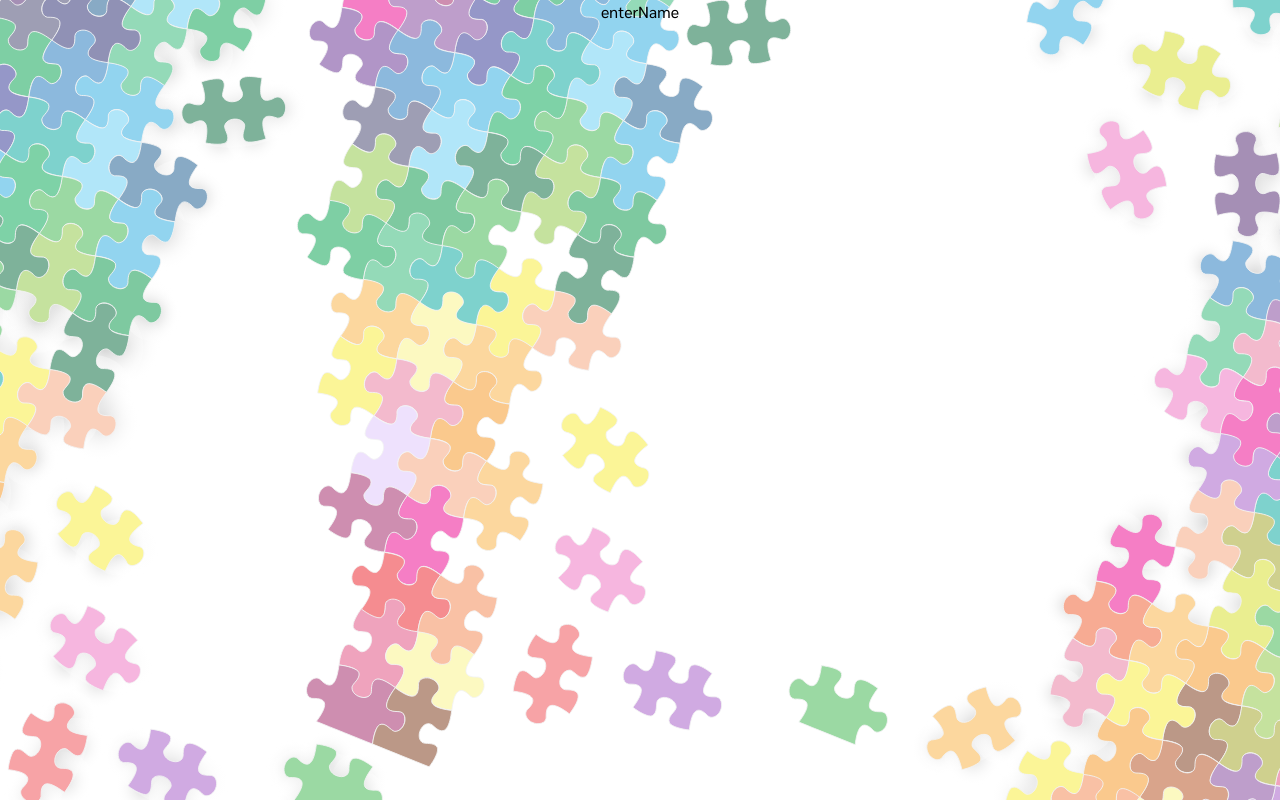
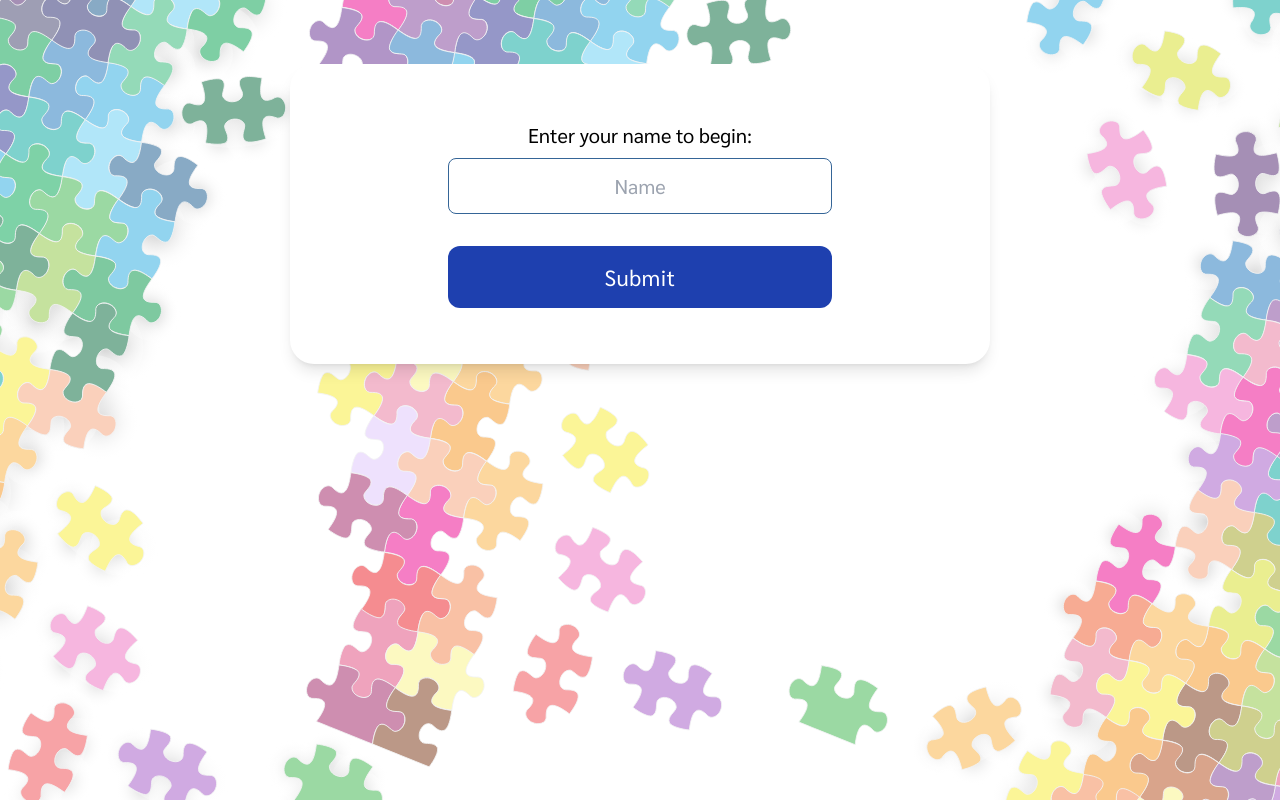
Before and after one commit to matt-powelldev2784/nback-task, a React (Vite) app: page / in a window 1280 px wide. Both pictures are taken after a click on the button "Start Game". Built offline with nearby package versions, Linux system fonts and the light colour scheme.

Commit message:
feat: add enter name screen

```diff
--- a/package.json
+++ b/package.json
@@ -23,8 +23,11 @@
     "typecheck": "tsc --project tsconfig.json --noEmit"
   },
   "dependencies": {
+    "@hookform/resolvers": "^3.9.0",
     "react": "^18.3.1",
-    "react-dom": "^18.3.1"
+    "react-dom": "^18.3.1",
+    "react-hook-form": "^7.53.0",
+    "yup": "^1.4.0"
   },
   "devDependencies": {
     "@testing-library/jest-dom": "^6.5.0",
@@ -32,6 +35,7 @@
     "@types/node": "^20.16.5",
     "@types/react": "^18.3.8",
     "@types/react-dom": "^18.3.0",
+    "@types/yup": "^0.29.14",
     "@typescript-eslint/eslint-plugin": "^6.21.0",
     "@typescript-eslint/parser": "^6.21.0",
     "@vitejs/plugin-react-swc": "^3.7.0",
--- a/src/components/App.tsx
+++ b/src/components/App.tsx
@@ -19,7 +19,9 @@ function App() {
 
       {currentScreen === 'home' && <Home setCurrentScreen={setCurrentScreen} />}
 
-      {currentScreen === 'enterName' && <EnterName />}
+      {currentScreen === 'enterName' && (
+        <EnterName setCurrentScreen={setCurrentScreen} />
+      )}
 
       {currentScreen === 'game' && <Game />}
     </div>
--- a/src/components/enterName/EnterName.tsx
+++ b/src/components/enterName/EnterName.tsx
@@ -1,3 +1,64 @@
-export const EnterName = () => {
-  return <div>enterName</div>
+import { SubmitHandler, useForm } from 'react-hook-form'
+import * as Yup from 'yup'
+import { yupResolver } from '@hookform/resolvers/yup'
+import { Dispatch, SetStateAction } from 'react'
+import { screenT } from 'types/screenT'
+
+type Inputs = {
+  name: string
 }
+
+export const ideaValidationSchema = Yup.object({
+  name: Yup.string()
+    .required('Name is required')
+    .max(50, 'Name must be 50 characters or less')
+})
+
+interface EnterNameProps {
+  setCurrentScreen: Dispatch<SetStateAction<screenT>>
+}
+
+export const EnterName = ({ setCurrentScreen }: EnterNameProps) => {
+  const {
+    register,
+    handleSubmit,
+    formState: { errors },
+    reset
+  } = useForm<Inputs>({
+    resolver: yupResolver(ideaValidationSchema),
+    mode: 'onChange'
+  })
+
+  const onSubmit: SubmitHandler<Inputs> = (data) => {
+    console.log('data', data)
+    setCurrentScreen('game')
+    reset() // reset form
+  }
+
+  return (
+    <form
+      onSubmit={handleSubmit(onSubmit)}
+      className="rounded-3xl bg-white p-2 py-14 shadow-lg flexCol sm:mt-4 sm:w-11/12 md:mt-16 md:max-w-[700px] md:px-12"
+    >
+      <label htmlFor="name" className="mb-2 text-2xl text-black sm:text-lg">
+        Enter your name to begin:
+      </label>
+      <input
+        {...register('name', { required: true })}
+        placeholder="Name"
+        autoFocus
+        className="rounded-lg border border-gray-400 px-2 text-center text-lg outline-none flexCol focus:border focus:border-primaryBlue sm:h-10 sm:w-11/12 md:h-14 md:w-96"
+      />
+      <span className="mb-4 min-h-4 text-xs italic text-red-500">
+        {errors.name ? errors.name.message : null}
+      </span>
+
+      <button
+        type="submit"
+        className="max-w-full rounded-xl bg-blue-800 text-xl tracking-wide text-white sm:w-11/12 sm:p-2 md:w-96 md:p-4"
+      >
+        Submit
+      </button>
+    </form>
+  )
+}
```
Also changed, not shown: 1 other file (tests, documents, lock files or other folders).
